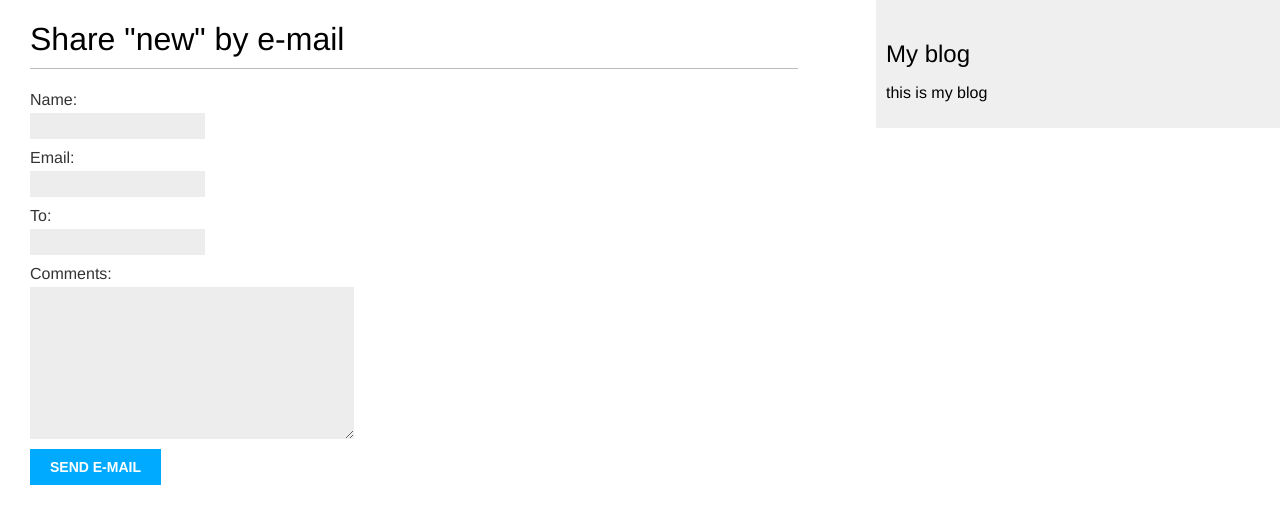
After one commit to Mosaab4/djangoExample1-2-3, a Django app: page /blog/6/share/ in a window 1280 px wide. The commit adds this page. Shown: the top 524 px of the page. Run offline with Django 3.2, Linux system fonts and the light colour scheme; data comes from the database, SQL or seed files in the repository.

Commit message:
Add sending email

```diff
--- /dev/null
+++ b/mysite/blog/forms.py
@@ -0,0 +1,10 @@
+from django import forms
+
+class EmailPostForm(forms.Form):
+    name = forms.CharField(max_length=25)
+    email = forms.EmailField()
+    to = forms.EmailField()
+    comments = forms.CharField(
+        required = False,
+        widget = forms.Textarea
+    )
--- a/mysite/blog/templates/blog/post/detail.html
+++ b/mysite/blog/templates/blog/post/detail.html
@@ -10,4 +10,7 @@
         Published {{ post.publish }} by {{ post.author }}
     </p>
     {{ post.body | linebreaks }}
+    <p>
+        <a href="{% url 'blog:post_share' post.id %}">Share this post</a>
+    </p>
 {% endblock content %}
--- /dev/null
+++ b/mysite/blog/templates/blog/post/share.html
@@ -0,0 +1,23 @@
+{% extends 'blog/base.html' %}
+
+
+{% block title %}Share a post{% endblock title %}
+
+
+{% block content %}
+    {% if sent %}
+        <h1>Email successfully sent</h1>
+        <p>
+            "{{ post.title }}" was successfully sent to {{ cd.to }} .
+        </p>
+
+    {% else %}
+        <h1>Share "{{ post.title }}" by e-mail</h1>
+
+        <form action="." method="POST">
+            {{ form.as_p }}
+            {% csrf_token %}
+            <input type="submit" value="Send e-mail">
+        </form>
+    {% endif %}
+{% endblock content %}
--- a/mysite/blog/urls.py
+++ b/mysite/blog/urls.py
@@ -6,4 +6,5 @@ from . import views
 urlpatterns = [
     url(r'^$', views.post_list, name='post_list'),
     url(r'^(?P<year>\d{4})/(?P<month>\d{2})/(?P<day>\d{2})/(?P<post>[-\w]+)/$', views.post_detail, name='post_detail'),
+    url(r'^(?P<post_id>\d+)/share/$', views.post_share, name='post_share'),
 ]
--- a/mysite/blog/views.py
+++ b/mysite/blog/views.py
@@ -1,7 +1,9 @@
 from django.shortcuts import render, get_object_or_404
 from django.core.paginator import Paginator,EmptyPage,PageNotAnInteger
+from django.core.mail import send_mail
 
 from .models import Post
+from .forms import EmailPostForm
 
 # Create your views here.
 
@@ -44,3 +46,37 @@ def post_detail(request, year,month,day,post):
             'post': post,
         }
     )
+
+def post_share(request, post_id):
+    post = get_object_or_404(Post, id = post_id, status='published')
+    sent = False
+
+    if request.method == 'POST':
+        form = EmailPostForm(request.POST)
+
+        if form.is_valid():
+            cd = form.cleaned_data
+
+            post_url = request.build_absolute_uri(
+                post.get_absolute_url()
+            )
+
+            subject = '{} ({}) recommends you reading "{}"'.format(cd['name'], cd['email'], post.title)
+
+            message = 'Read "{}" at {}\n\n{}\'s comments: {}'.format(post.title, post_url, cd['name'], cd['comments'])
+
+            send_mail(subject, message, 'admin@myblog.com', [cd['to']])
+
+            sent = True
+    else :
+        form = EmailPostForm()
+
+    return render(
+        request,
+        'blog/post/share.html',
+        {
+            'post': post,
+            'form': form,
+            'sent': sent,
+        }
+    )
```
Also changed, not shown: mysite/mysite/settings.py (+8 -0 lines).
